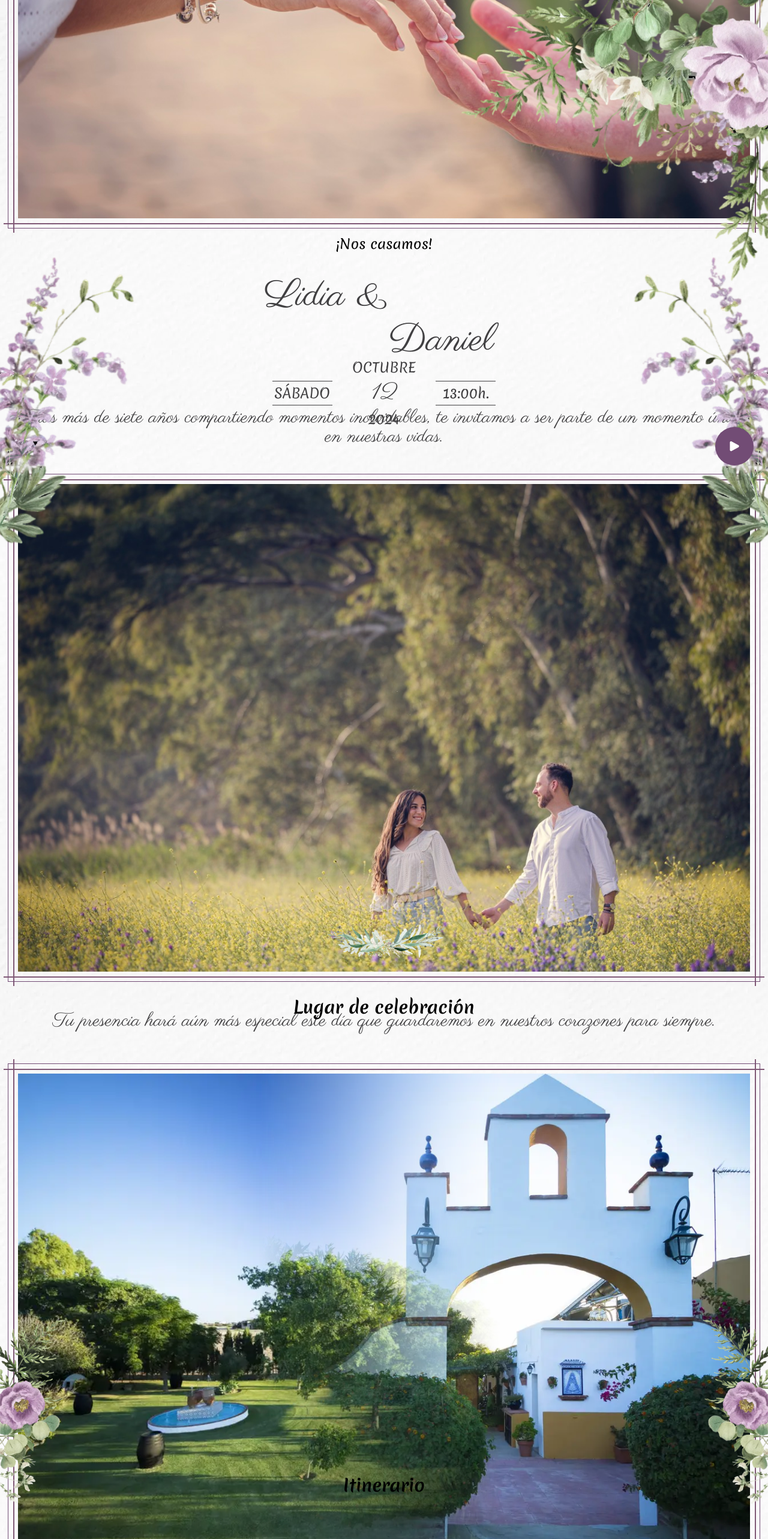
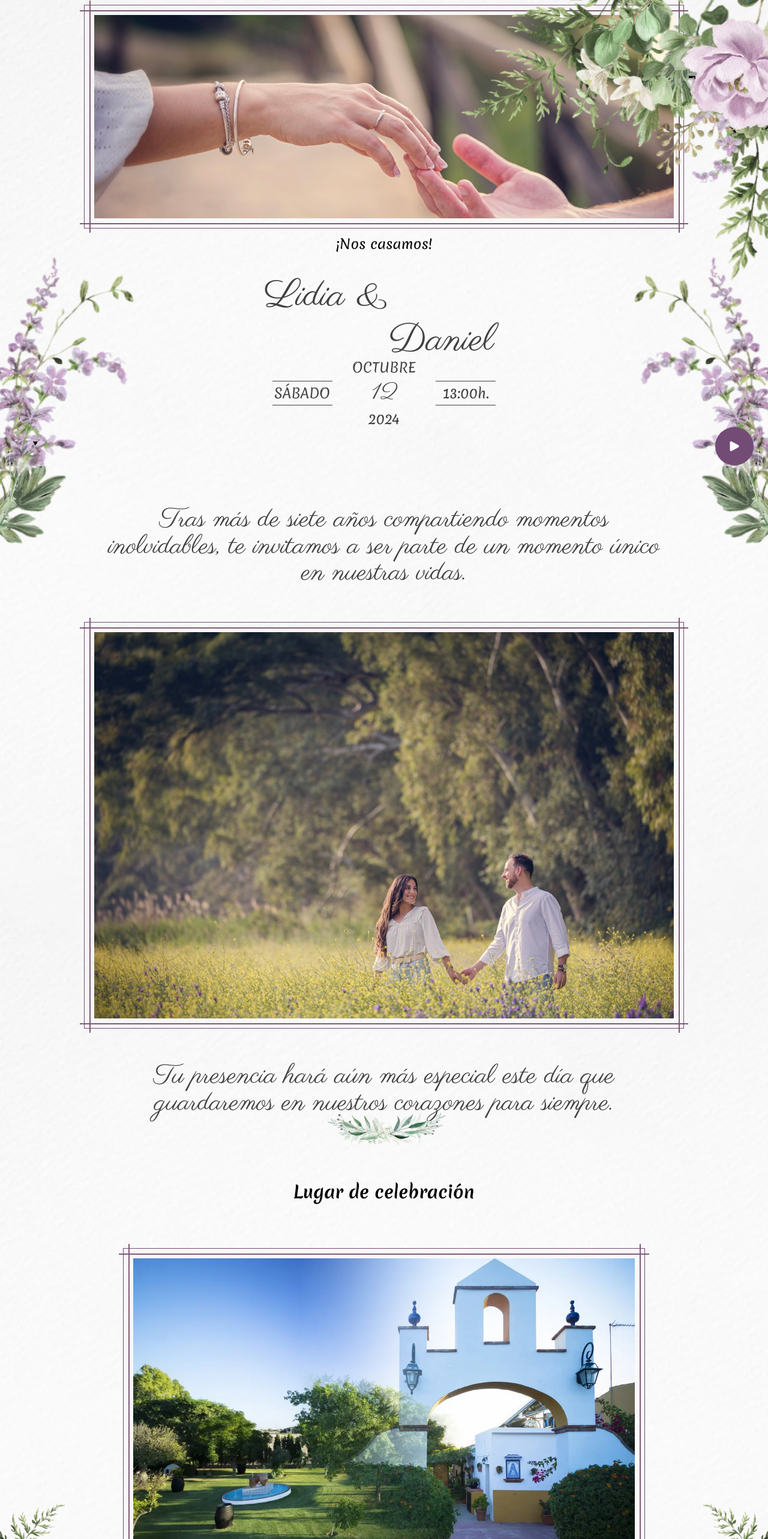
Before and after one commit to danigonlinea/wedding.github.io, a Vue app: page / in a window 1280 px wide. Shown: the top 2566 px of the page at 60% size. Built offline with nearby package versions, Linux system fonts and the light colour scheme; no server answers; a web font is replaced by a local one.

Commit message:
adapt to desktop

```diff
--- a/src/components/invitation/weddingComeTo.vue
+++ b/src/components/invitation/weddingComeTo.vue
@@ -6,7 +6,7 @@
       </span>
     </div>
 
-    <div class="header-image-with-space">
+    <div class="header-image-with-space header-image-pre-wedding-photo">
       <img
         :src="preboda5"
         alt="Example Image"
@@ -79,4 +79,15 @@ const weddingPlaceGmapsLink =
     object-fit: cover;
   }
 }
+
+@media screen and (min-width: 1024px) {
+  .wedding-come {
+    height: 100%;
+  }
+
+  .wedding-come-info {
+    width: 80%;
+    font-size: 1.4em;
+  }
+}
 </style>
--- a/src/components/invitation/weddingForm.vue
+++ b/src/components/invitation/weddingForm.vue
@@ -44,7 +44,7 @@
       </form>
     </div>
 
-    <div class="header-image-with-space">
+    <div class="header-image-with-space header-image-pre-wedding-photo">
       <img
         :src="preboda2"
         alt="Example Image"
--- a/src/components/invitation/weddingGift.vue
+++ b/src/components/invitation/weddingGift.vue
@@ -193,4 +193,12 @@ const unflipCard = () => {
     height: 180px;
   }
 }
+
+@media screen and (min-width: 1024px) {
+  .front {
+    .card-gift-info-container {
+      width: 40%;
+    }
+  }
+}
 </style>
--- a/src/components/invitation/weddingHeader.vue
+++ b/src/components/invitation/weddingHeader.vue
@@ -398,15 +398,18 @@ header {
   }
 }
 
-/* Tablet and smaller screens */
-@media screen and (max-width: 768px) {
-  header {
-  }
-}
+@media screen and (min-width: 1024px) {
+  .header-image-hands-container {
+    width: 100%;
 
-/* Mobile screens */
-@media screen and (max-width: 480px) {
-  header {
+    display: flex;
+    align-items: center;
+    justify-content: center;
+
+    img {
+      width: 80%;
+      height: 100%;
+    }
   }
 }
 </style>
--- a/src/components/invitation/weddingInfo.vue
+++ b/src/components/invitation/weddingInfo.vue
@@ -1,6 +1,6 @@
 <template>
   <div class="wedding-qa">
-    <div class="header-image-with-space">
+    <div class="header-image-with-space header-image-pre-wedding-photo">
       <img
         :src="preboda4"
         alt="Example Image"
@@ -42,7 +42,7 @@
         </p>
       </div>
     </div>
-    <div class="header-image-with-space">
+    <div class="header-image-with-space header-image-pre-wedding-photo">
       <img
         :src="preboda1"
         alt="Example Image"
@@ -61,6 +61,7 @@ import preboda1 from '@/assets/preboda/preboda_1.jpeg'
 .wedding-qa {
   display: flex;
   flex-direction: column;
+  width: 100%;
 
   .wedding-qa-title {
     padding: 2em;
@@ -113,4 +114,12 @@ import preboda1 from '@/assets/preboda/preboda_1.jpeg'
     padding: 4em 2em;
   }
 }
+
+@media screen and (min-width: 1024px) {
+  .wedding-qa-list {
+    display: flex;
+    justify-content: center;
+    align-items: center;
+  }
+}
 </style>
--- a/src/components/invitation/weddingPlace.vue
+++ b/src/components/invitation/weddingPlace.vue
@@ -16,12 +16,17 @@
       <h2>{{ title }}</h2>
     </div>
     <div class="wedding-place-photo-info-container">
-      <div class="header-image-with-frame header-image-with-space">
-        <div class="wedding-place-blend">
-          <img class="photo2" :src="alboreaGarden" alt="Right Photo" />
-          <img class="photo1 right" :src="alboreaEntrance" alt="Left Photo" />
+      <div class="wedding-place-place-photo-container">
+        <div
+          class="header-image-with-frame header-image-with-space header-image-place-photo"
+        >
+          <div class="wedding-place-blend">
+            <img class="photo2" :src="alboreaGarden" alt="Right Photo" />
+            <img class="photo1 right" :src="alboreaEntrance" alt="Left Photo" />
+          </div>
         </div>
       </div>
+
       <div class="wedding-place-info">
         <div class="wedding-place-info-name-address">
           <span class="wedding-title-handwriting">Finca Alboreá</span>
@@ -135,4 +140,18 @@ const weddingPlaceGmapsLink =
     );
   }
 }
+
+@media screen and (min-width: 1024px) {
+  .header-image-place-photo {
+    max-width: 100%;
+    display: flex;
+    justify-content: center;
+    align-items: center;
+  }
+
+  .wedding-place-place-photo-container {
+    width: 70%;
+    margin: 0 auto;
+  }
+}
 </style>
--- a/src/components/invitation/weddingSchedule.vue
+++ b/src/components/invitation/weddingSchedule.vue
@@ -156,4 +156,12 @@ onMounted(() => {
 .wedding-schedule-list-item-time {
   font-size: 1.2em;
 }
+
+@media screen and (min-width: 1024px) {
+  .wedding-schedule {
+    display: flex;
+    justify-content: center;
+    align-items: center;
+  }
+}
 </style>
--- a/src/styles/global.css
+++ b/src/styles/global.css
@@ -54,6 +54,21 @@ body {
   margin: 0.4em;
 }
 
+@media screen and (min-width: 1024px) {
+  .header-image-pre-wedding-photo {
+    max-width: 100%;
+    display: flex;
+    justify-content: center;
+    align-items: center;
+
+    img {
+      width: 80%;
+      height: auto;
+      object-fit: cover;
+    }
+  }
+}
+
 .section-image {
   max-width: 100%;
   height: auto;
```
